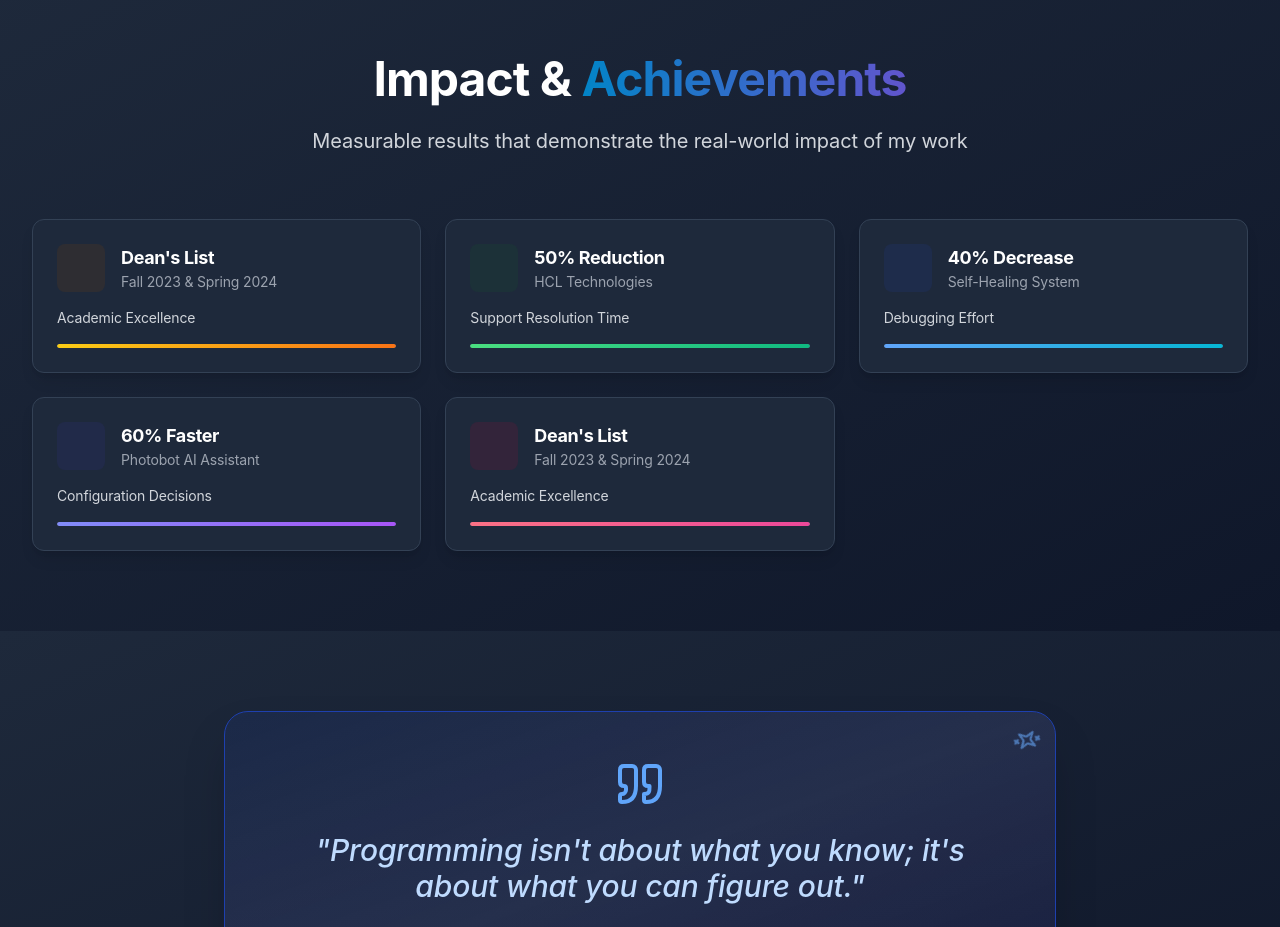
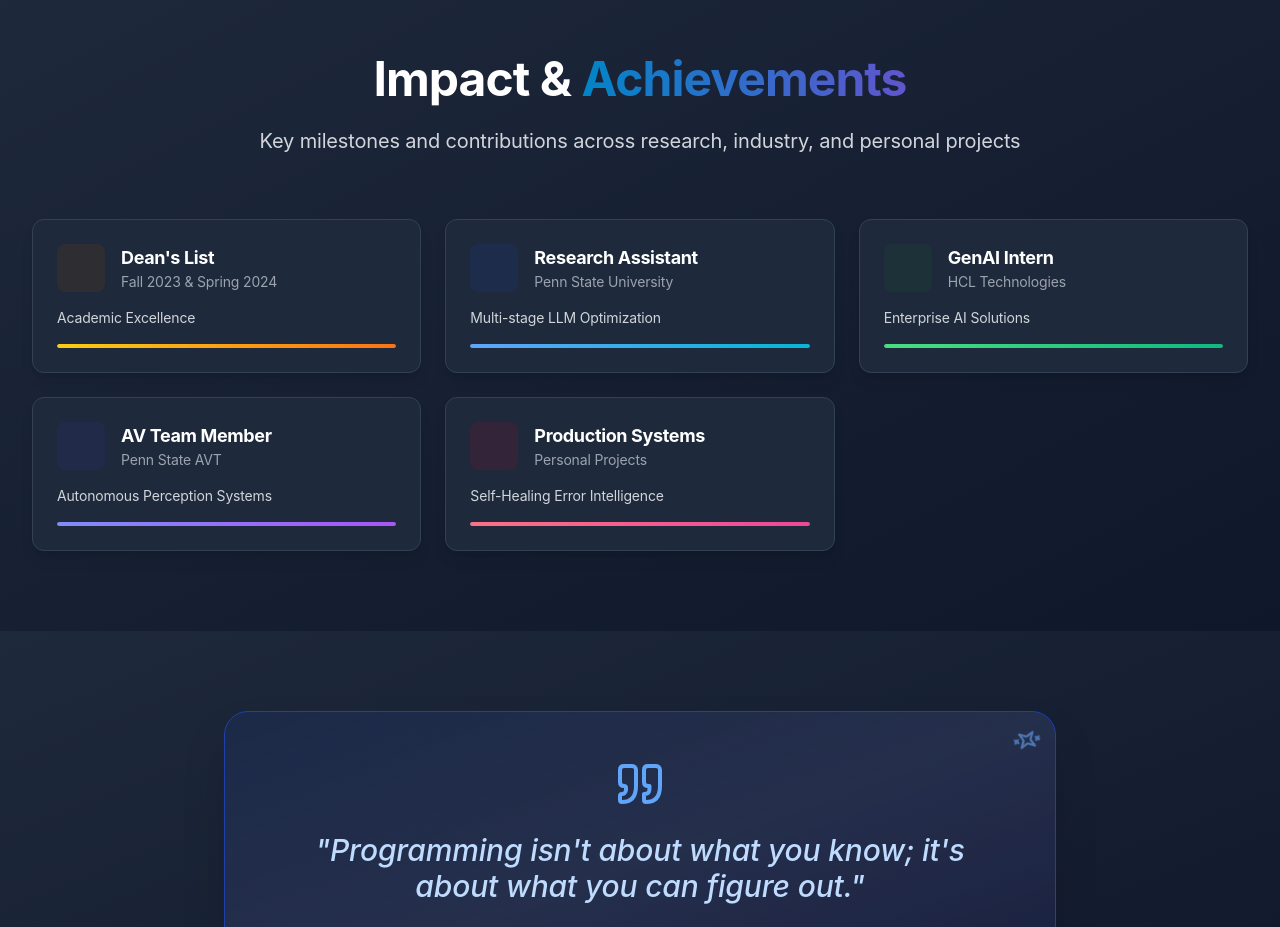
Before and after one commit to Siddhanta22/siddhantamohanty.github.io, a React (Create React App) app: page / in a window 1280 px wide. Shown: the part 8200-9127 px from the top of the page. Built offline with nearby package versions, Linux system fonts and the light colour scheme.

Commit message:
Remove percentage metrics and duplicate Dean's List from Achievements section, replace with professional role-based achievements

```diff
--- a/src/components/Achievements.js
+++ b/src/components/Achievements.js
@@ -20,33 +20,33 @@ const Achievements = () => {
     },
     {
       icon: Target,
-      title: "50% Reduction",
-      description: "Support Resolution Time",
+      title: "Research Assistant",
+      description: "Multi-stage LLM Optimization",
+      period: "Penn State University",
+      color: "from-blue-400 to-cyan-500",
+      bgColor: "bg-blue-50 dark:bg-blue-900/20"
+    },
+    {
+      icon: TrendingUp,
+      title: "GenAI Intern",
+      description: "Enterprise AI Solutions",
       period: "HCL Technologies",
       color: "from-green-400 to-emerald-500",
       bgColor: "bg-green-50 dark:bg-green-900/20"
     },
     {
-      icon: TrendingUp,
-      title: "40% Decrease",
-      description: "Debugging Effort",
-      period: "Self-Healing System",
-      color: "from-blue-400 to-cyan-500",
-      bgColor: "bg-blue-50 dark:bg-blue-900/20"
-    },
-    {
       icon: Zap,
-      title: "60% Faster",
-      description: "Configuration Decisions",
-      period: "Photobot AI Assistant",
+      title: "AV Team Member",
+      description: "Autonomous Perception Systems",
+      period: "Penn State AVT",
       color: "from-indigo-400 to-purple-500",
       bgColor: "bg-indigo-50 dark:bg-indigo-900/20"
     },
     {
       icon: Star,
-      title: "Dean's List",
-      description: "Academic Excellence",
-      period: "Fall 2023 & Spring 2024",
+      title: "Production Systems",
+      description: "Self-Healing Error Intelligence",
+      period: "Personal Projects",
       color: "from-rose-400 to-pink-500",
       bgColor: "bg-rose-50 dark:bg-rose-900/20"
     }
@@ -87,7 +87,7 @@ const Achievements = () => {
             Impact & <span className="gradient-text">Achievements</span>
           </h2>
           <p className="text-xl text-gray-600 dark:text-gray-300 max-w-3xl mx-auto">
-            Measurable results that demonstrate the real-world impact of my work
+            Key milestones and contributions across research, industry, and personal projects
           </p>
         </motion.div>
 
```
